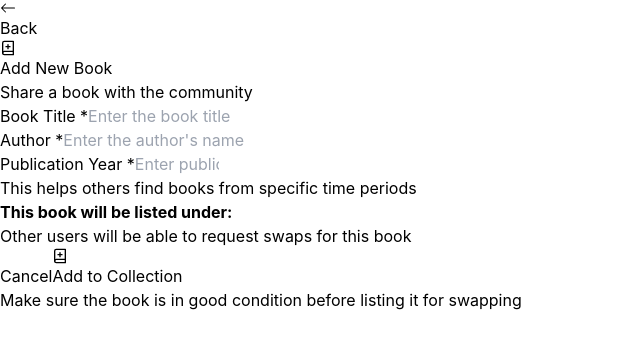
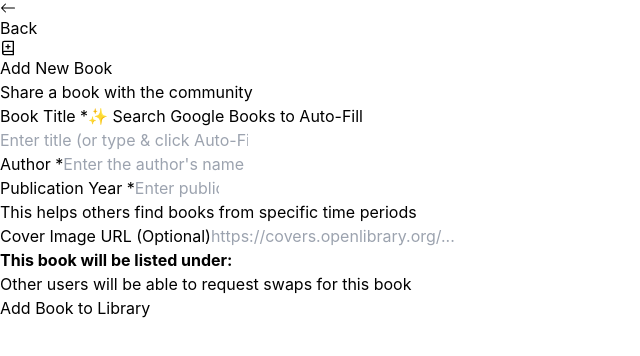
Before and after one commit to michaeltsige/BookSwap, a React (Vite) app in the folder frontend/: page /books/create in a window 1280 px wide. Shown: the top 356 px of the page, without its empty margins (0-640 px from the left). Built offline with nearby package versions, Linux system fonts and the light colour scheme; a web font is replaced by a local one.

Commit message:
feat: added book cover rendering and Google Books API auto-fill in create book form

```diff
--- a/frontend/src/components/home/booksPage/BookModal.jsx
+++ b/frontend/src/components/home/booksPage/BookModal.jsx
@@ -49,6 +49,11 @@ const BookModal = ({ book, onClose }) => {
 
         {/* Content */}
         <div className="p-6">
+          {book.coverUrl && (
+            <div className="mb-6 rounded-lg overflow-hidden max-h-64 flex justify-center bg-gray-50 border border-gray-100">
+              <img src={book.coverUrl} alt={book.title} className="h-64 object-contain shadow-sm" />
+            </div>
+          )}
           {/* Year Badge */}
           <div className="inline-block bg-gradient-to-r from-indigo-500 to-purple-600 text-white px-4 py-2 rounded-lg font-semibold mb-6">
             Published: {book.publishYear}
--- a/frontend/src/components/home/booksPage/BookSingleCard.jsx
+++ b/frontend/src/components/home/booksPage/BookSingleCard.jsx
@@ -88,7 +88,11 @@ const BookSingleCard = ({ book, userBooks }) => {
 
         {/* Book Cover Placeholder */}
         <div className="h-48 bg-gradient-to-br from-indigo-100 to-purple-100 flex items-center justify-center relative overflow-hidden">
-          <div className="text-6xl text-indigo-300 opacity-80">📚</div>
+          {book.coverUrl ? (
+            <img src={book.coverUrl} alt={book.title} className="w-full h-full object-cover" />
+          ) : (
+            <div className="text-6xl text-indigo-300 opacity-80">📚</div>
+          )}
           <div className="absolute inset-0 bg-black opacity-0 group-hover:opacity-5 transition-opacity"></div>
         </div>
 
--- a/frontend/src/components/home/booksPage/UserBookSingleCard.jsx
+++ b/frontend/src/components/home/booksPage/UserBookSingleCard.jsx
@@ -30,7 +30,11 @@ const UserBookSingleCard = ({ book }) => {
 
         {/* Book Cover Placeholder */}
         <div className="h-48 bg-gradient-to-br from-green-100 to-emerald-100 flex items-center justify-center relative overflow-hidden">
-          <div className="text-6xl text-green-300 opacity-80">📖</div>
+          {book.coverUrl ? (
+            <img src={book.coverUrl} alt={book.title} className="w-full h-full object-cover" />
+          ) : (
+            <div className="text-6xl text-green-300 opacity-80">📖</div>
+          )}
           <div className="absolute inset-0 bg-black opacity-0 group-hover:opacity-5 transition-opacity"></div>
         </div>
 
--- a/frontend/src/pages/CreateBooks.jsx
+++ b/frontend/src/pages/CreateBooks.jsx
@@ -11,10 +11,43 @@ const CreateBooks = () => {
   const [title, setTitle] = useState('');
   const [author, setAuthor] = useState('');
   const [publishYear, setPublishYear] = useState('');
+  const [coverUrl, setCoverUrl] = useState('');
+  const [searching, setSearching] = useState(false);
   const [loading, setLoading] = useState(false);
   const navigate = useNavigate();
   const { enqueueSnackbar } = useSnackbar();
   const { userData } = useContext(UserContext);
+
+  const handleSearchGoogleBooks = async () => {
+    if (!title) {
+      enqueueSnackbar('Please enter a book title to search', { variant: 'warning' });
+      return;
+    }
+    setSearching(true);
+    try {
+      const res = await axios.get(`https://www.googleapis.com/books/v1/volumes?q=intitle:${encodeURIComponent(title)}`);
+      const item = res.data.items?.[0]?.volumeInfo;
+      if (item) {
+        if (item.title) setTitle(item.title);
+        if (item.authors?.[0]) setAuthor(item.authors[0]);
+        if (item.publishedDate) {
+          const year = parseInt(item.publishedDate.substring(0, 4), 10);
+          if (!isNaN(year)) setPublishYear(year);
+        }
+        if (item.imageLinks?.thumbnail) {
+          setCoverUrl(item.imageLinks.thumbnail.replace('http://', 'https://'));
+        }
+        enqueueSnackbar('Book details auto-filled from Google Books!', { variant: 'success' });
+      } else {
+        enqueueSnackbar('No book found with that title', { variant: 'info' });
+      }
+    } catch (err) {
+      console.error(err);
+      enqueueSnackbar('Error searching Google Books', { variant: 'error' });
+    } finally {
+      setSearching(false);
+    }
+  };
 
   const handleSaveBook = (e) => {
     e.preventDefault();
@@ -30,6 +63,7 @@ const CreateBooks = () => {
       author,
       publishYear,
       ownerUsername,
+      coverUrl,
     };
 
     setLoading(true);
@@ -70,16 +104,26 @@ const CreateBooks = () => {
           <form onSubmit={handleSaveBook} className="space-y-6">
             {/* Title Field */}
             <div>
-              <label htmlFor="title" className="form-label">
+              <div className="flex items-center justify-between mb-1">
+                <label htmlFor="title" className="form-label mb-0">
                   Book Title *
                 </label>
+                <button
+                  type="button"
+                  onClick={handleSearchGoogleBooks}
+                  disabled={searching || !title}
+                  className="text-xs font-semibold text-indigo-600 hover:text-indigo-800 disabled:opacity-50 underline transition-colors"
+                >
+                  {searching ? 'Searching Google Books...' : '✨ Search Google Books to Auto-Fill'}
+                </button>
+              </div>
               <input
                 type="text"
                 id="title"
                 value={title}
                 onChange={(e) => setTitle(e.target.value)}
                 className="form-input"
-                placeholder="Enter the book title"
+                placeholder="Enter title (or type & click Auto-Fill above)"
                 required
               />
             </div>
@@ -113,12 +157,32 @@ const CreateBooks = () => {
                 className="form-input"
                 placeholder="Enter publication year"
                 min="1000"
-                max="2024"
+                max="2026"
                 required
               />
               <p className="text-sm text-gray-500 mt-1">
                 This helps others find books from specific time periods
               </p>
+            </div>
+
+            {/* Cover URL Field */}
+            <div>
+              <label htmlFor="coverUrl" className="form-label">
+                Cover Image URL (Optional)
+              </label>
+              <input
+                type="url"
+                id="coverUrl"
+                value={coverUrl}
+                onChange={(e) => setCoverUrl(e.target.value)}
+                className="form-input"
+                placeholder="https://covers.openlibrary.org/..."
+              />
+              {coverUrl && (
+                <div className="mt-3 h-40 flex justify-center bg-gray-50 rounded-lg border border-gray-200 p-2">
+                  <img src={coverUrl} alt="Cover preview" className="h-full object-contain shadow-sm" />
+                </div>
+              )}
             </div>
 
             {/* Owner Info */}
@@ -132,40 +196,14 @@ const CreateBooks = () => {
             </div>
 
             {/* Submit Button */}
-            <div className="flex gap-4 pt-4">
-              <button
-                type="button"
-                onClick={() => navigate('/')}
-                className="flex-1 btn btn-outline py-3"
-              >
-                Cancel
-              </button>
             <button
               type="submit"
-                className="flex-1 btn btn-primary py-3"
               disabled={loading}
+              className="w-full bg-gradient-to-r from-indigo-600 to-purple-600 text-white font-semibold py-3 px-6 rounded-xl shadow-lg hover:shadow-xl transform hover:-translate-y-0.5 transition-all duration-200 disabled:opacity-50 disabled:cursor-not-allowed disabled:transform-none"
             >
-                {loading ? (
-                  <>
-                    <div className="animate-spin rounded-full h-4 w-4 border-b-2 border-white mr-2"></div>
-                    Adding Book...
-                  </>
-                ) : (
-                  <>
-                    <LuBookPlus className="text-lg" />
-                    Add to Collection
-                  </>
-                )}
+              Add Book to Library
             </button>
-            </div>
           </form>
-        </div>
-
-        {/* Help Text */}
-        <div className="text-center mt-8">
-          <p className="text-gray-600 text-sm">
-            Make sure the book is in good condition before listing it for swapping
-          </p>
         </div>
       </div>
     </div>
```
Lines whose indentation alone changed are shown as unchanged.
